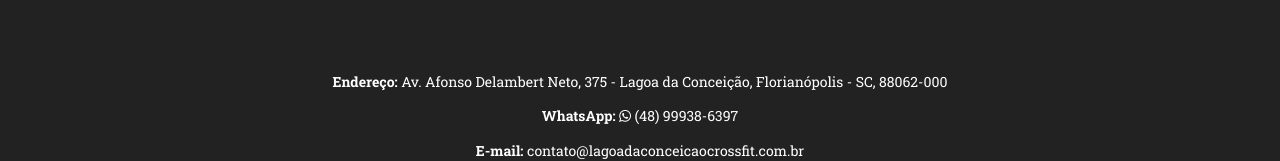
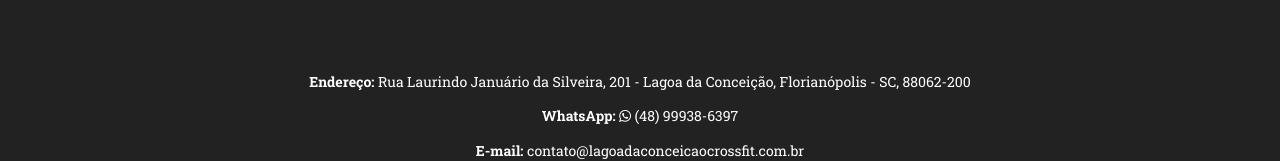
Before and after one commit to H3134/LagoaCrossfit, a website: page index.html in a window 1280 px wide. Shown: the part 3483-3644 px from the top of the page. Drawn offline with nearby package versions, Linux system fonts and the light colour scheme; a web font is replaced by a local one.

Commit message:
Update index.html

```diff
--- a/index.html
+++ b/index.html
@@ -323,7 +323,7 @@
 
 <div class="endereco">
 
-  <p class="text-endereco" align="center"><b>Endereço:</b> Av. Afonso Delambert Neto, 375 - Lagoa da Conceição, Florianópolis - SC, 88062-000</p>
+  <p class="text-endereco" align="center"><b>Endereço:</b> Rua Laurindo Januário da Silveira, 201 - Lagoa da Conceição, Florianópolis - SC, 88062-200</p>
   <p class="text-endereco" align="center"><b>WhatsApp:</b> <i class="fa fa-whatsapp"></i> (48) 99938-6397 </p>
   <p class="text-endereco" align="center"><b>E-mail:</b> contato@lagoadaconceicaocrossfit.com.br </p>
 
```
